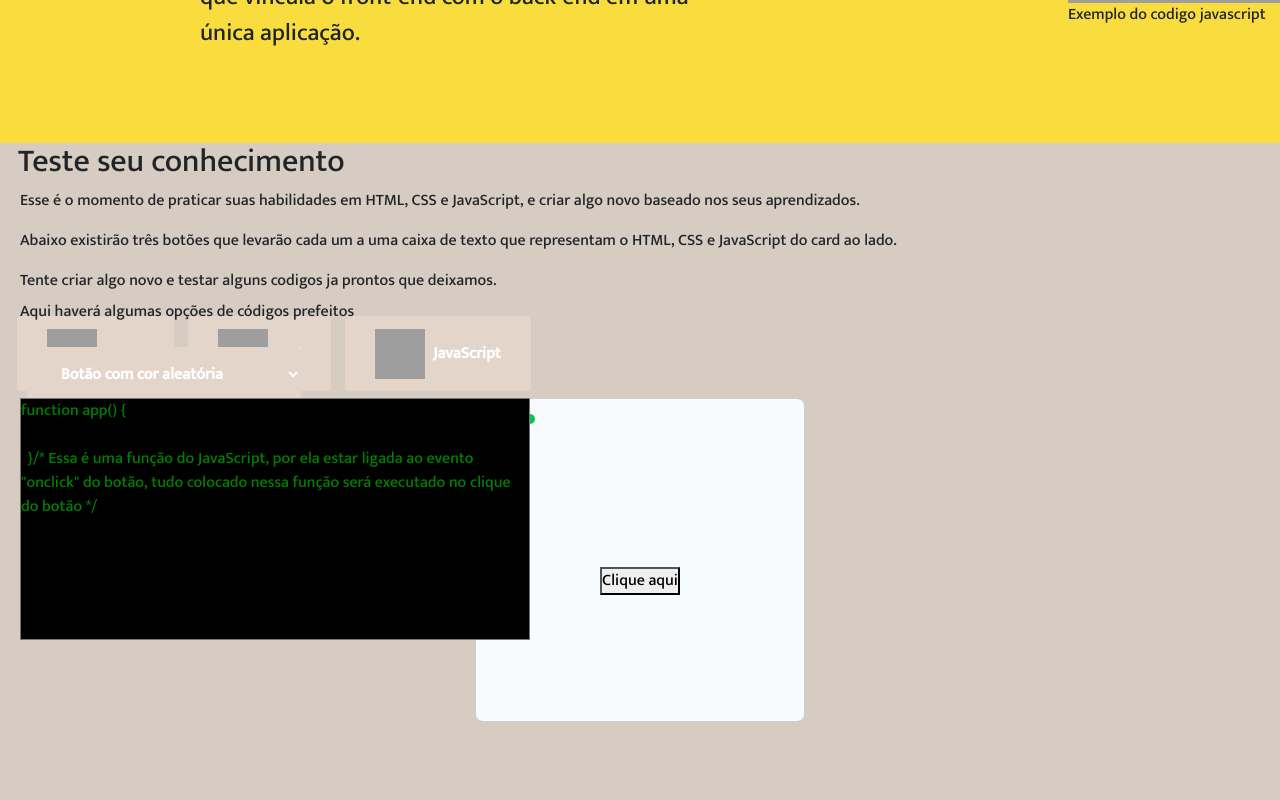
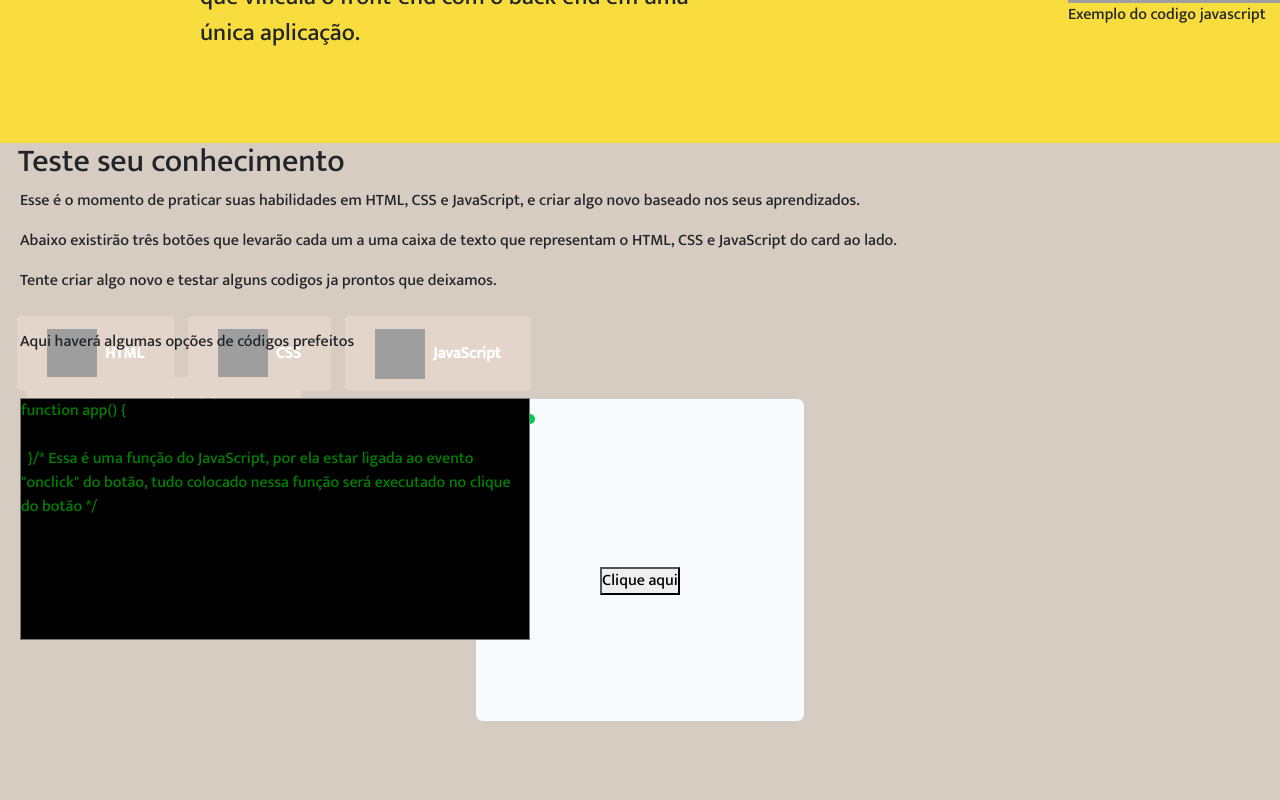
Before and after one commit to influenza/frontend2023, a React (Vite) app: page / in a window 1280 px wide. Shown: the part 4800-5600 px from the top of the page. Built offline with nearby package versions, Linux system fonts and the light colour scheme; grey boxes are pictures that could not be loaded.

Commit message:
Update App.css

```diff
--- a/src/App.css
+++ b/src/App.css
@@ -12,7 +12,7 @@ h2{
 }
 #select{
   position:absolute;
-  top:5100px;
+  top:5130px;
   margin-left: 20px;
 }
 .codigo{
```
